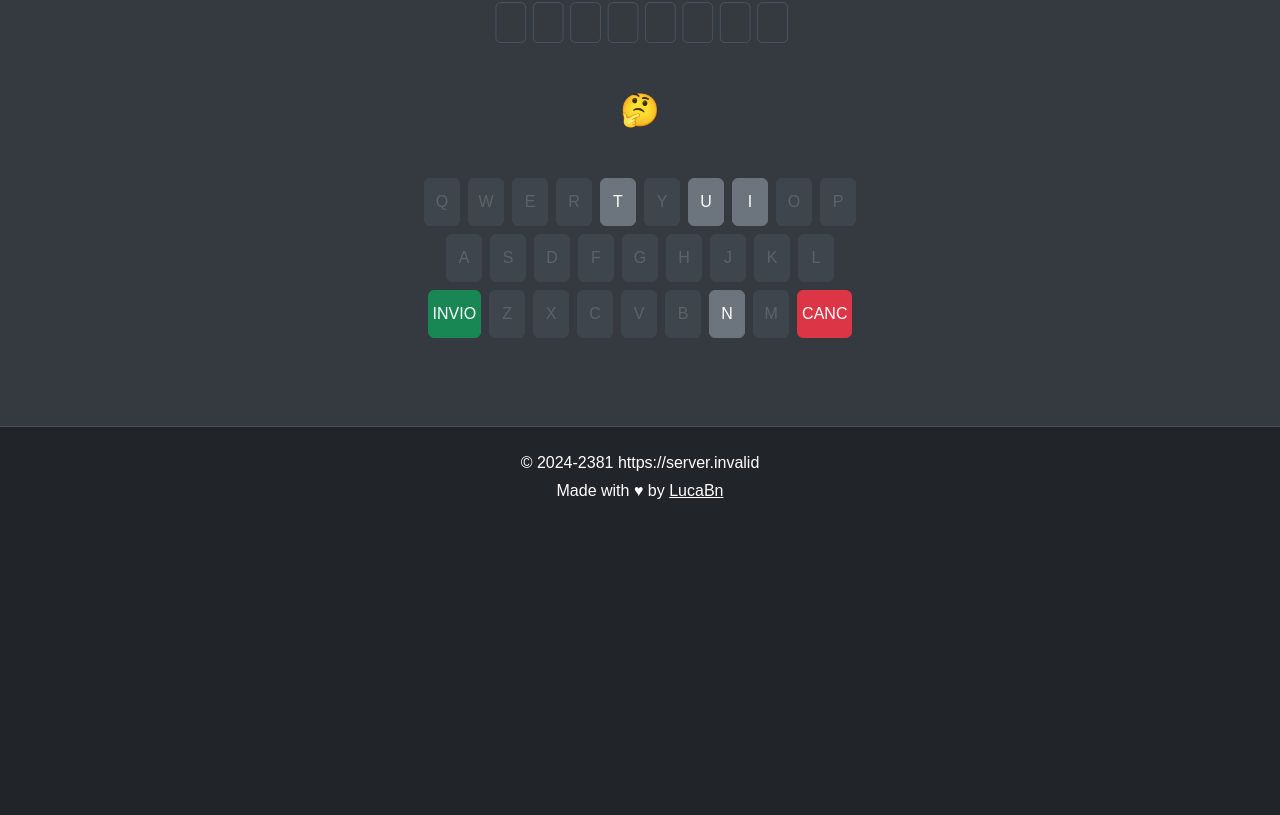
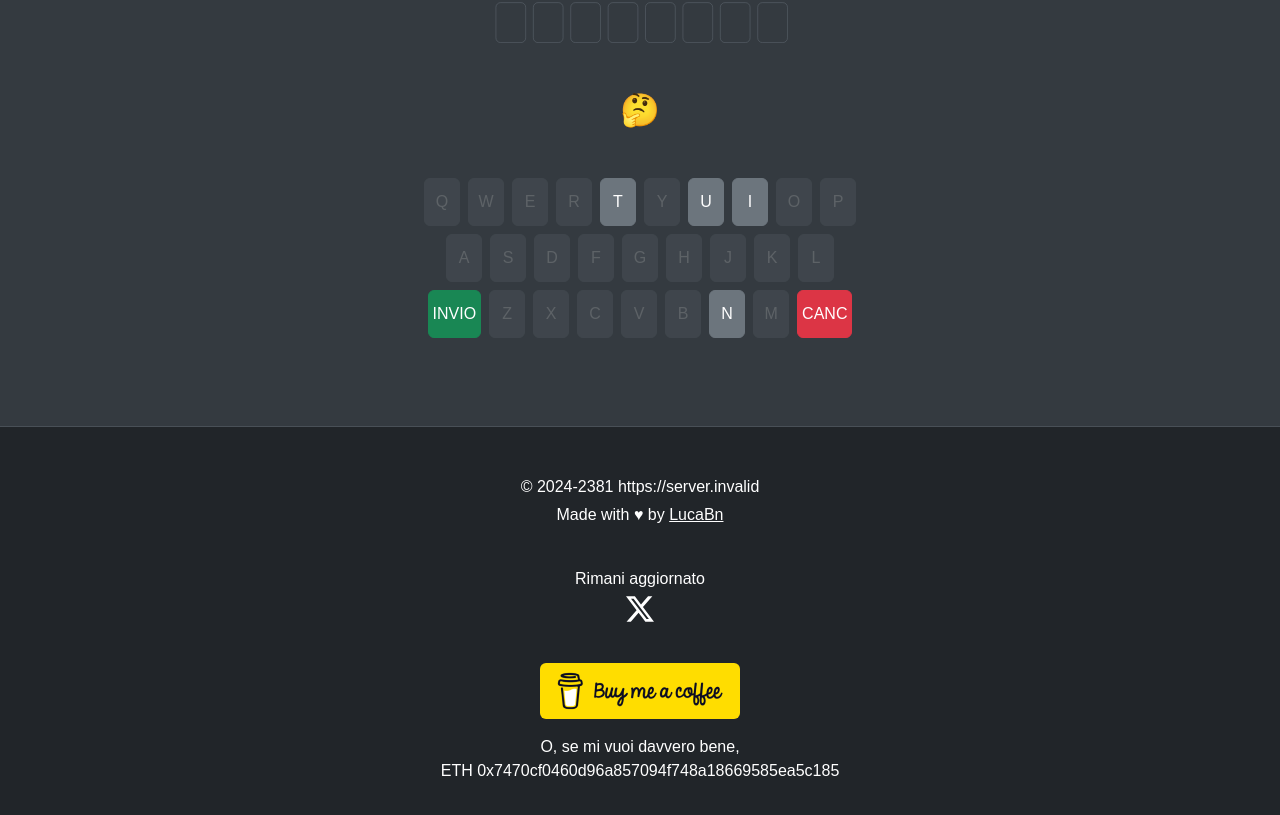
Before and after one commit to LucaBn/canegattostivali, a React (Vite) app: page / in a window 1280 px wide. Shown: the part 425-1240 px from the top of the page. Before the commit the page ends 968 px from the top, so only its background shows below. Built offline with nearby package versions, Linux system fonts and the light colour scheme; no server answers; a web font is replaced by a local one.

Commit message:
feat(Footer): :sparkles: complete footer

```diff
--- /dev/null
+++ b/src/components/UI/Atoms/IconTwitter/IconTwitter.tsx
@@ -0,0 +1,31 @@
+import React from "react";
+
+// Providers
+import { useTheme } from "@/components/providers/ThemeProvider";
+
+// Typings
+import { IImage } from "@/typings/icons";
+
+// Utils
+import { getImageColor } from "@/utils/image-color";
+
+const IconTwitter: React.FC<IImage> = ({ forceColor }) => {
+  const { theme } = useTheme();
+
+  const iconColor = getImageColor(theme, forceColor);
+
+  return (
+    <svg
+      xmlns="http://www.w3.org/2000/svg"
+      width="16"
+      height="16"
+      viewBox="0 0 16 16"
+      fill={iconColor}
+      className="icon-twitter"
+    >
+      <path d="M12.6.75h2.454l-5.36 6.142L16 15.25h-4.937l-3.867-5.07-4.425 5.07H.316l5.733-6.57L0 .75h5.063l3.495 4.633L12.601.75Zm-.86 13.028h1.36L4.323 2.145H2.865z" />
+    </svg>
+  );
+};
+
+export default IconTwitter;
--- a/src/components/UI/Organisms/Footer/Footer.tsx
+++ b/src/components/UI/Organisms/Footer/Footer.tsx
@@ -2,18 +2,21 @@ import React from "react";
 
 // Components
 import { Container, Row, Col } from "react-bootstrap";
+import IconTwitter from "@/components/UI/Atoms/IconTwitter/IconTwitter";
 
 // Constants
-import { WEBSITE_URL } from "@/constants/app";
+import { AUTHOR_NAME, WEBSITE_URL } from "@/constants/app";
 
 const Footer: React.FC = () => {
-  const siteUrl = WEBSITE_URL;
+  const siteUrl: string = WEBSITE_URL;
+  const authorName: string = AUTHOR_NAME;
+  const authorLink: string = "https://github.com/LucaBn";
 
   return (
     <footer className="bg-dark text-white py-4 border-top">
       <Container>
         <Row>
-          <Col xs={12}>
+          <Col xs={12} className="my-4">
             <p className="text-center mb-1">© 2&zwj;024-2381 {siteUrl}</p>
             <p className="text-center">
               Made with ♥ by{" "}
@@ -21,11 +24,55 @@ const Footer: React.FC = () => {
                 title="Visita la Pagina GitHub di LucaBn"
                 rel="noopener noreferrer nofollow"
                 className="text-white"
-                href="https://github.com/LucaBn"
+                href={authorLink}
                 target="_blank"
               >
-                LucaBn
+                {authorName}
               </a>
+            </p>
+          </Col>
+        </Row>
+        <Row>
+          <Col xs={12} className="mb-4">
+            <p className="mb-1 text-center">Rimani aggiornato</p>
+            <ul className="footer__social-list list-unstyled d-flex justify-content-center gap-2">
+              <li>
+                <a
+                  href="https://twitter.com/CaneGattoStivali"
+                  title="Vai a X (ex Twitter)"
+                  target="_blank"
+                  rel="noopener noreferrer nofollow"
+                >
+                  <IconTwitter forceColor="#fff" />
+                </a>
+              </li>
+            </ul>
+          </Col>
+        </Row>
+        <Row>
+          <Col xs={12} className="mb-4">
+            <p>
+              <a
+                href="https://www.buymeacoffee.com/lucabn"
+                title="Offrimi un Caffè"
+                target="_blank"
+                rel="noopener noreferrer nofollow"
+                className="d-contents"
+              >
+                <img
+                  src="/assets/img/buy-me-a-coffee.png"
+                  height={56}
+                  width={200}
+                  className="d-block mx-auto rounded"
+                  alt="Offrimi un Caffè"
+                  draggable={false}
+                />
+              </a>
+            </p>
+            <p className="text-center">
+              O, se mi vuoi davvero bene,
+              <br />
+              ETH 0x7470cf0460d96a857094f748a18669585ea5c185
             </p>
           </Col>
         </Row>
--- a/src/components/UI/Organisms/Footer/_styles.scss
+++ b/src/components/UI/Organisms/Footer/_styles.scss
@@ -0,0 +1,8 @@
+.footer {
+  &__social-list {
+    svg {
+      height: 28px;
+      width: 28px;
+    }
+  }
+}
--- /dev/null
+++ b/src/typings/icons.ts
@@ -0,0 +1,3 @@
+export interface IImage {
+  forceColor?: string;
+}
--- /dev/null
+++ b/src/utils/image-color.ts
@@ -0,0 +1,19 @@
+// Constants
+import { ThemeList } from "@/constants/themes";
+
+/**
+ * Calculate the image color based on the provided theme and forceColor.
+ *
+ * @param {ThemeList} theme - The current theme.
+ * @param {string} [forceColor] - The forced color for the image. If not provided, the theme color is used.
+ * @returns {string} - The calculated image color.
+ */
+const getImageColor = (theme: ThemeList, forceColor?: string): string => {
+  if (forceColor) {
+    return forceColor;
+  }
+
+  return theme === ThemeList.Dark ? "#fff" : "#000"; // Check bootstrap bs-emphasis-color value
+};
+
+export { getImageColor };
```
Also changed, not shown: public/assets/img/buy-me-a-coffee.png (renamed from src/assets/img/bmac/buy-me-a-coffee.png), src/components/UI/Atoms/IconTwitter/_styles.scss (added).
